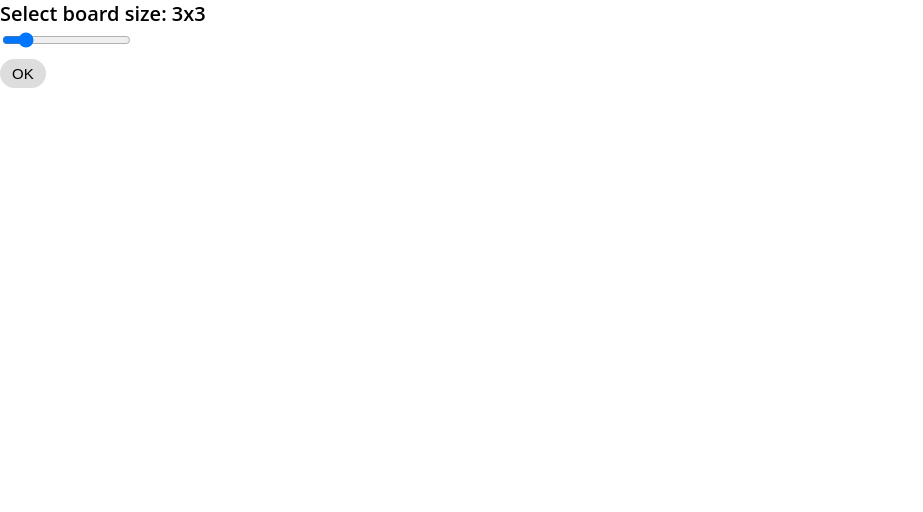
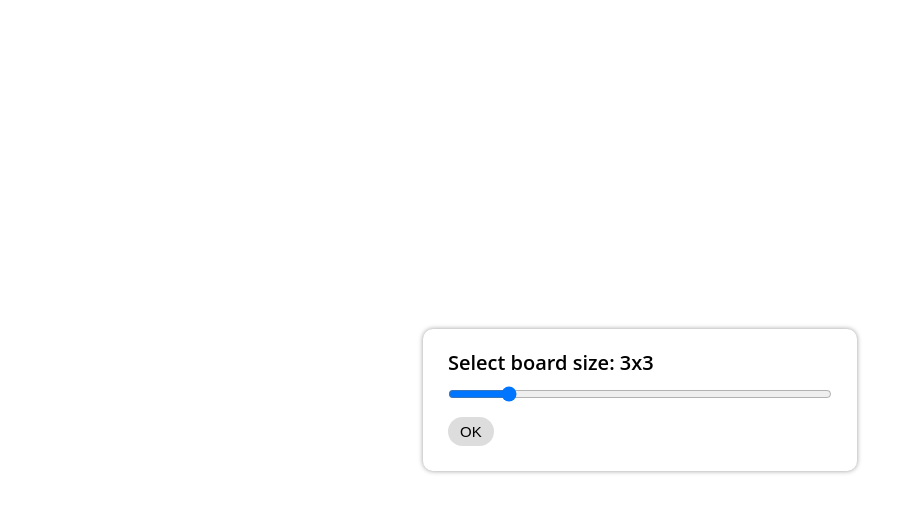
Before and after one commit to RedyAu/tictactoe, a React app: page / in a window 1280 px wide. Shown: the whole page, without its empty margins (0-923 px from the left). Built offline with nearby package versions, Linux system fonts and the light colour scheme.

Commit message:
size select design

```diff
--- a/package.json
+++ b/package.json
@@ -14,7 +14,7 @@
   },
   "scripts": {
     "predeploy": "npm run build",
-    "deploy": "gh-pages build",
+    "deploy": "gh-pages -d build",
     "start": "react-scripts start",
     "build": "react-scripts build",
     "test": "react-scripts test",
--- a/src/index.css
+++ b/src/index.css
@@ -76,7 +76,6 @@ ol, ul {
   height: 100vh;
 }
 
-
 button {
   margin: 5px 5px 5px 0px;
   background-color: #ddd;
@@ -100,6 +99,23 @@ button {
   box-shadow: 0px 0px 5px #0006;
 }
 
+.select-screen {
+  justify-content: space-around;
+}
+
+.size-select {
+  width: 30%;
+  padding: 20px 25px;
+  margin: 5px;
+  border-radius: 10px;
+  box-shadow: 0px 0px 5px #0006;
+}
+
+input {
+  width: 100%;
+  margin: 10px 0;
+}
+
 #root {
   height: 100vh;
 }
--- a/src/index.js
+++ b/src/index.js
@@ -139,6 +139,7 @@ class Game extends React.Component {
           </div>
         </div>
         :
+        <div className="screen select-screen">
           <div className="size-select">
             <div>
               Select board size: {`${this.state.boardSizePre}x${this.state.boardSizePre}`}
@@ -148,6 +149,7 @@ class Game extends React.Component {
               <button onClick={() => { this.setState({ boardSize: this.state.boardSizePre }) }}>
                 OK
               </button>
+            </div>
           </div>
         </div>
     );
```
Lines whose indentation alone changed are shown as unchanged.
